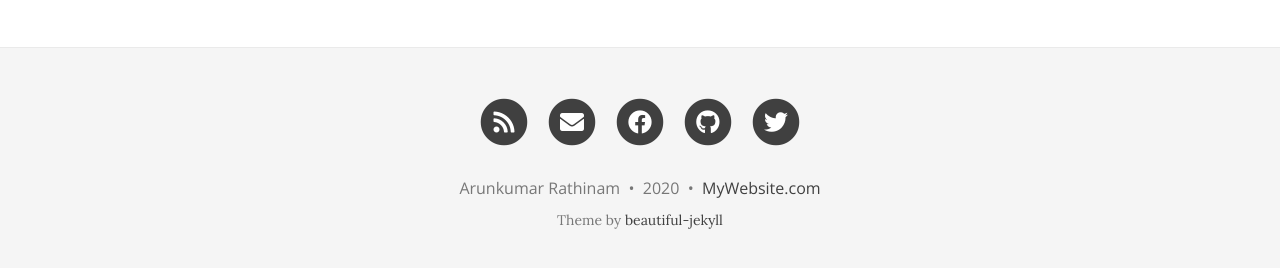
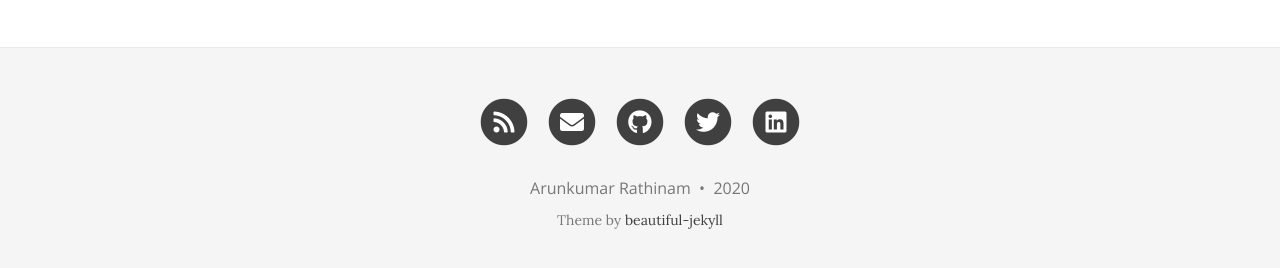
Before and after one commit to arunrathinam/arunrathinam.github.io, a Jekyll site: the page built from index.html, in a window 1280 px wide and 1241 px high. Shown: the part 960-1228 px from the top of the window. Built offline with Jekyll 4.4.1, drawn with Linux system fonts in a browser that asks for light colours; nearby versions of some CDN libraries; the list of posts is cut into pages by our own code; some of the changed lines change nothing that is shown.

Commit message:
Update _config.yml

```diff
--- a/_config.yml
+++ b/_config.yml
@@ -41,12 +41,12 @@ round-avatar: true
 # If you don't want to show a link to an RSS feed, set rss to "false".
 social-network-links:
   email: "arunkumar.rathinam@outlook.com"
-  facebook: deanattali
   github: akum04
-  twitter: daattali
+  twitter: akum86
   rss: true
+  linkedin: arunsz
 #  reddit: yourname
-#  linkedin: daattali
+#  facebook: deanattali
 #  xing: yourname
 #  stackoverflow: "3943160/daattali"
 #  snapchat: deanat78
@@ -68,13 +68,13 @@ social-network-links:
 # Select which social network share links to show in posts
 share-links-active:
   twitter: true
-  facebook: true
+  facebook: false
   linkedin: true
   vk: false
 
 # How to display the link to your website in the footer
 # Remove this if you don't want a link in the footer
-url-pretty: "MyWebsite.com"
+# url-pretty: "MyWebsite.com"
 
 # Create a "tags" index page and make tags on each post clickable
 link-tags: true
```
